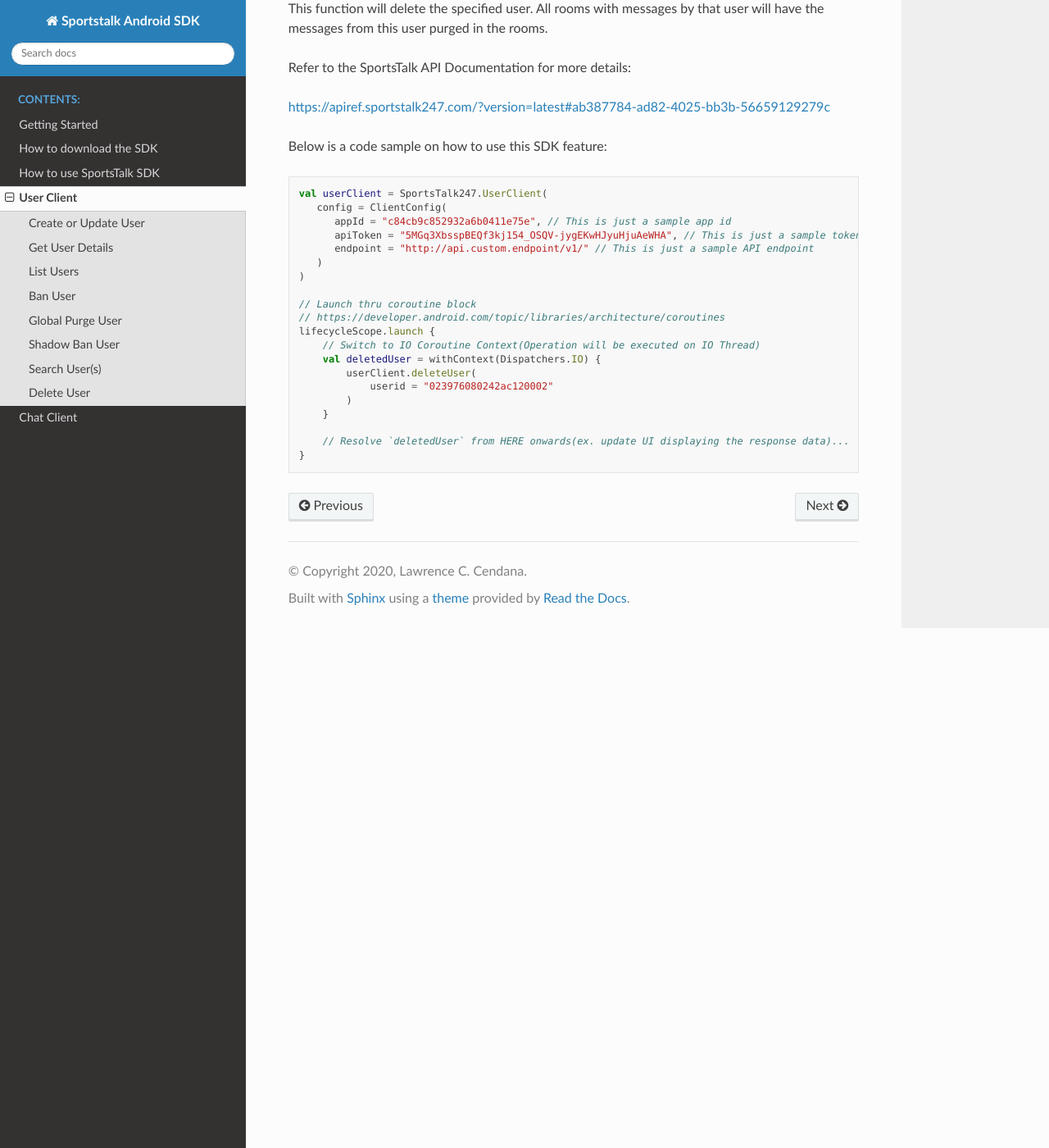
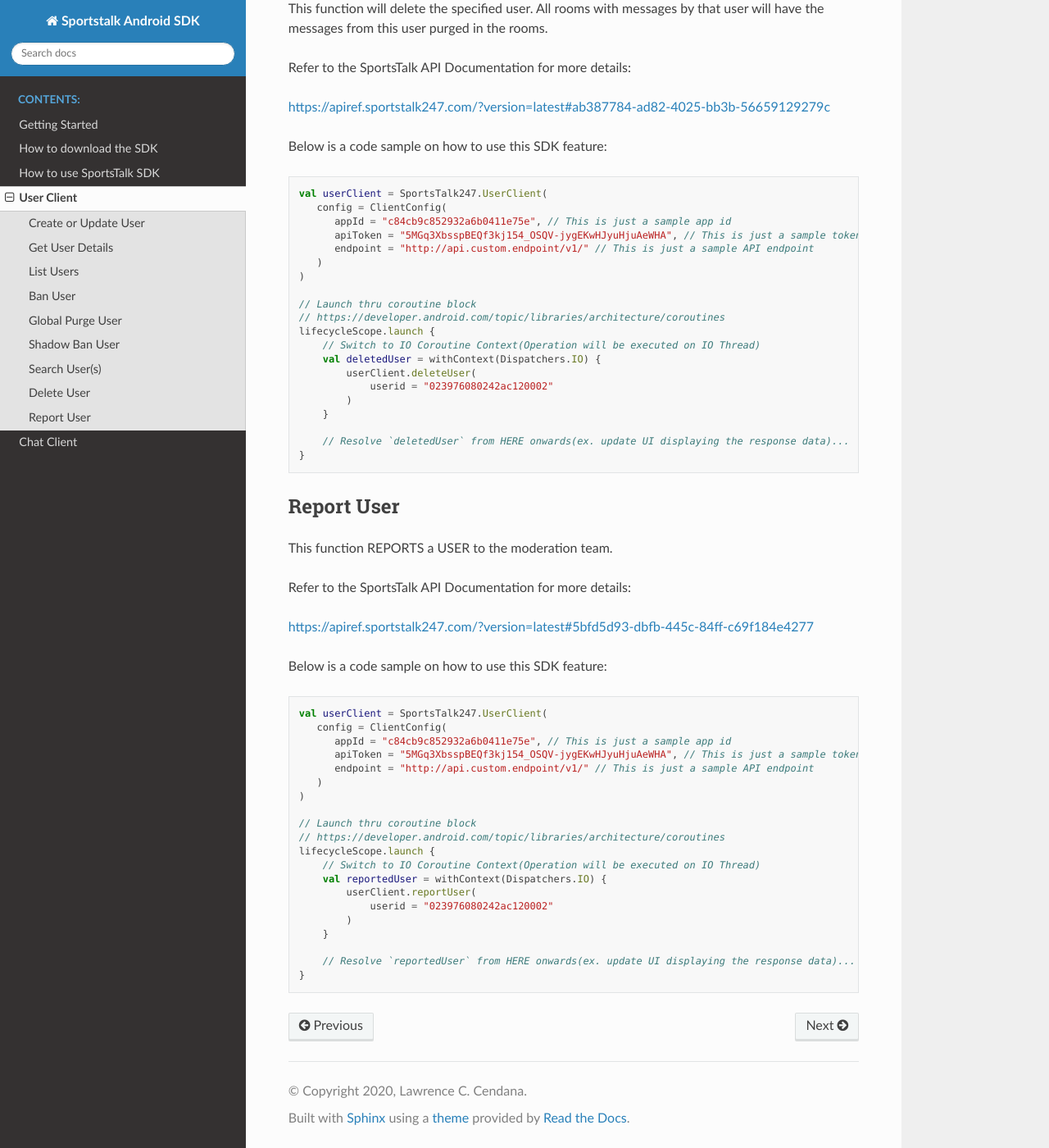
Before and after one commit to sportstalk247/sdk-android-kotlin, a Sphinx documentation site: the page built from docs/source/usage/user_client.md, in a window 1280 px wide and 1400 px high, scrolled down 5201 px. Shown: the whole window at 82% size. Built offline with Sphinx 7.4.7 and the Read the Docs theme 2.0.0, drawn with Linux system fonts in a browser that asks for light colours.

Commit message:
Updated Documentation
- User Client - Report User

````diff
--- a/docs/source/usage/user_client.md
+++ b/docs/source/usage/user_client.md
@@ -302,3 +302,37 @@
 }
 
 ```
+
+## Report User
+
+This function REPORTS a USER to the moderation team.
+
+Refer to the SportsTalk API Documentation for more details:
+
+<https://apiref.sportstalk247.com/?version=latest#5bfd5d93-dbfb-445c-84ff-c69f184e4277>
+
+Below is a code sample on how to use this SDK feature:
+
+```kotlin
+val userClient = SportsTalk247.UserClient(
+   config = ClientConfig(
+      appId = "c84cb9c852932a6b0411e75e", // This is just a sample app id
+      apiToken = "5MGq3XbsspBEQf3kj154_OSQV-jygEKwHJyuHjuAeWHA", // This is just a sample token
+      endpoint = "http://api.custom.endpoint/v1/" // This is just a sample API endpoint
+   )
+)
+
+// Launch thru coroutine block
+// https://developer.android.com/topic/libraries/architecture/coroutines
+lifecycleScope.launch {
+    // Switch to IO Coroutine Context(Operation will be executed on IO Thread)
+    val reportedUser = withContext(Dispatchers.IO) {
+        userClient.reportUser(
+            userid = "023976080242ac120002"
+        )
+    }
+
+    // Resolve `reportedUser` from HERE onwards(ex. update UI displaying the response data)...
+}
+
+```
````
